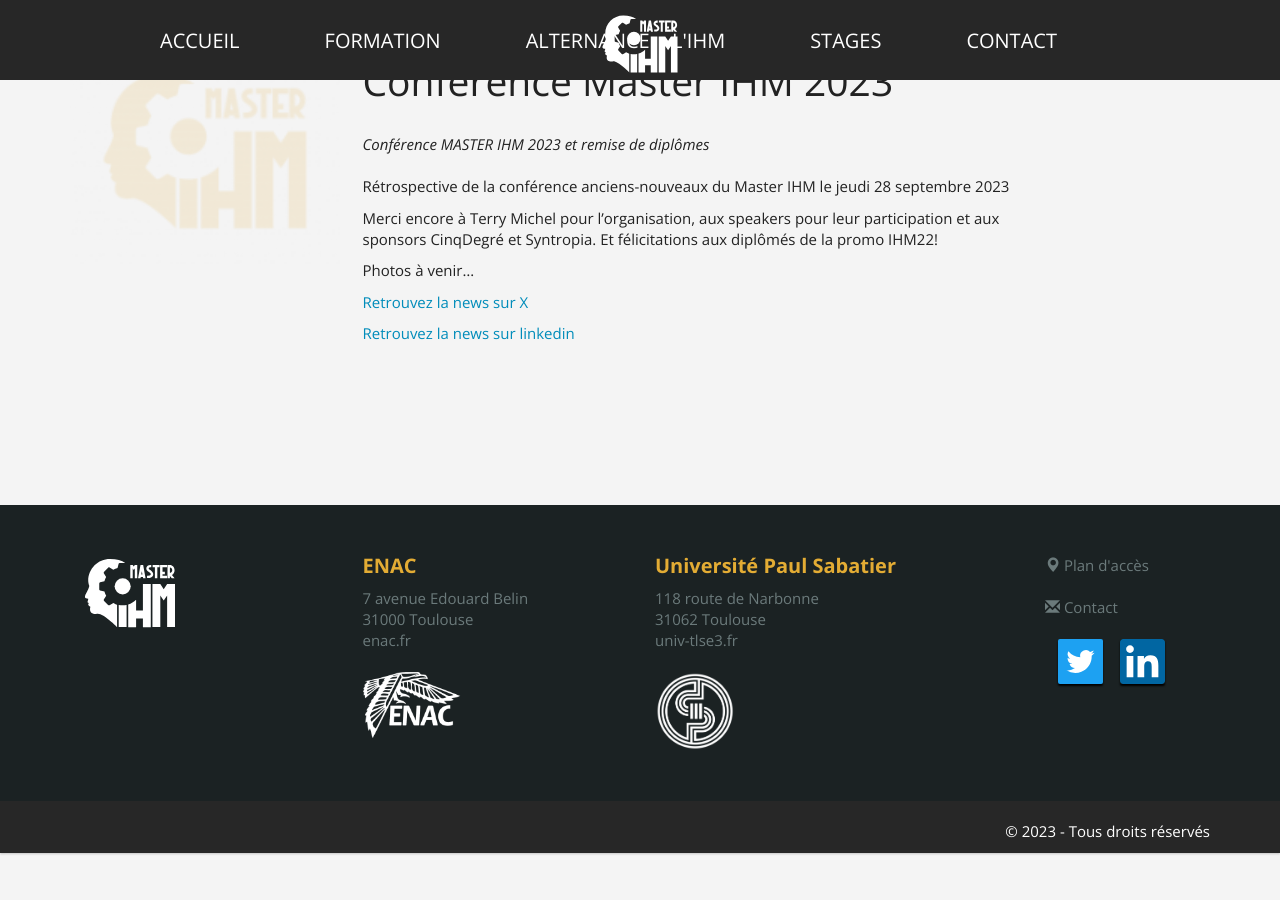
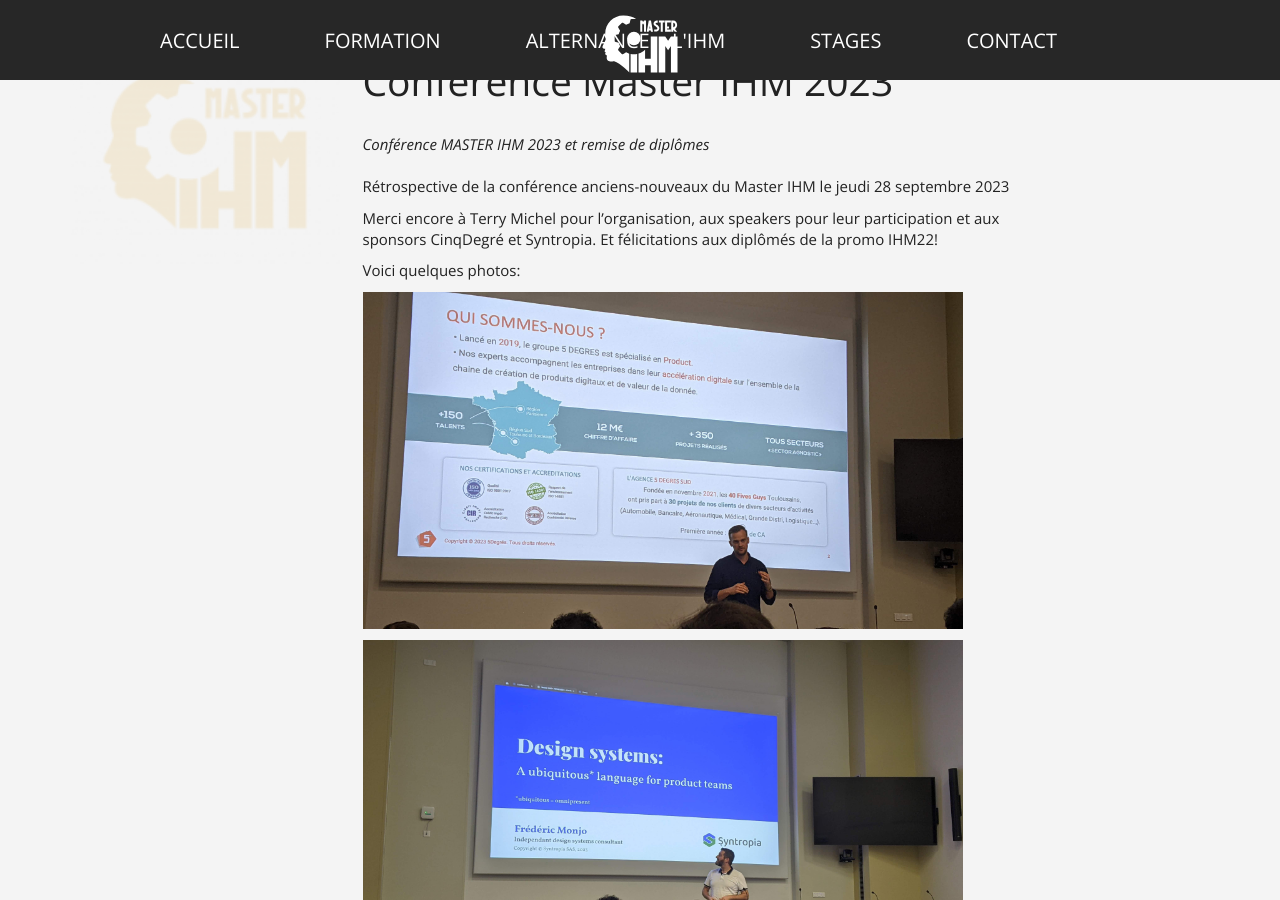
Before and after one commit to Master-IHM/master-ihm.github.io, a Jekyll site: the page built from _posts/2023-09-08-conference-master-ihm-2023.md, in a window 1280 px wide and 900 px high, scrolled down 347 px. Built offline with Jekyll 4.4.1, drawn with Linux system fonts in a browser that asks for light colours; before the commit the page ends 1203 px from its top, so only the background shows below that.

Commit message:
a few picture

```diff
--- a/_posts/2023-09-08-conference-master-ihm-2023.md
+++ b/_posts/2023-09-08-conference-master-ihm-2023.md
@@ -17,7 +17,16 @@
 [https://docs.google.com/forms/d/e/1FAIpQLSdW6xtNUsh89hLr3epxdubKP0UIOqi5d0AYYBCNEtct3CEPDA/viewform](https://docs.google.com/forms/d/e/1FAIpQLSdW6xtNUsh89hLr3epxdubKP0UIOqi5d0AYYBCNEtct3CEPDA/viewform)
 {:/comment}
 
-Photos à venir...
+
+Voici quelques photos:
+
+
+![]({{ '/assets/img/conference/PXL_20230928_160236741.jpg'}}){:style="width: 600px;" }
+
+![]({{ '/assets/img/conference/PXL_20230928_162623090.jpg'}}){:style="width: 600px;" }
+
+![]({{ '/assets/img/conference/PXL_20230928_171305433.jpg'}}){:style="width: 600px;" }
+
 
 [Retrouvez la news sur X](https://twitter.com/masterihm/status/1711746372708270162?s=20)
 
```
Also changed, not shown: assets/img/conference/PXL_20230928_160236741.jpg (added), assets/img/conference/PXL_20230928_162623090.jpg (added), assets/img/conference/PXL_20230928_171305433.jpg (added).
